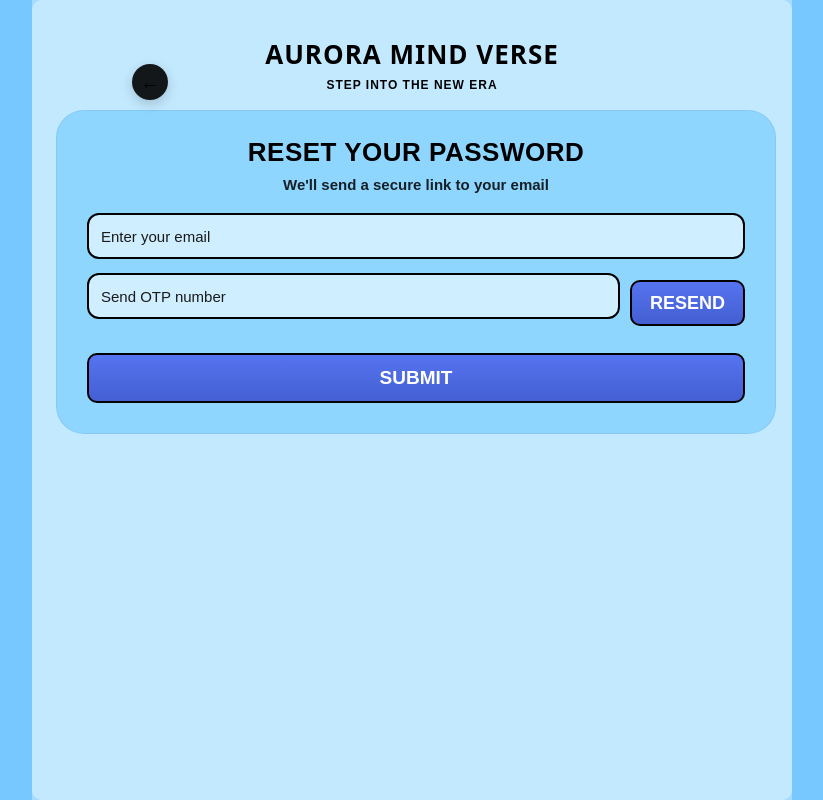
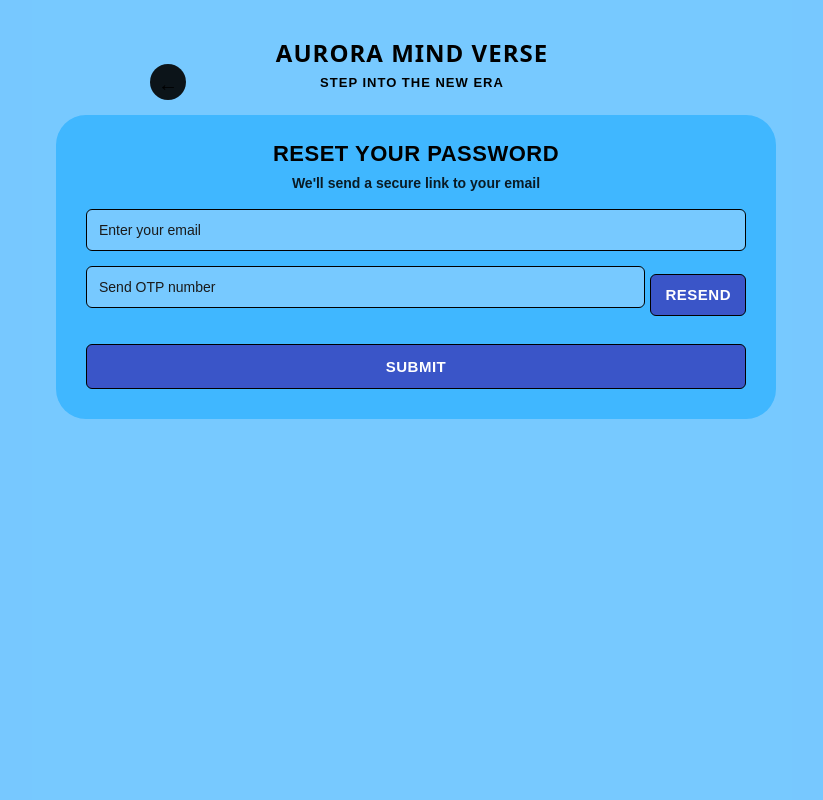
Before and after one commit to Khabir-rusyaidi/aurora-mindverse, a Next.js app: page /forgot-password in a window 1280 px wide. Shown: the whole page, without its empty margins (228-1051 px from the left). Built offline with nearby package versions, Linux system fonts and the light colour scheme.

Commit message:
adjust spacing between otp input and resend button

```diff
--- a/app/globals.css
+++ b/app/globals.css
@@ -988,3 +988,129 @@ body {
 
 /* 9) Kill any lingering shadows from global styles */
 * { text-shadow: none !important; }
+/* === FINAL PERFECT MATCH – Aurora Mind Verse Forgot Password === */
+
+/* 1. Background colors */
+.fp-root {
+  background: #77c9ff !important; /* outer light blue */
+}
+
+.fp-column {
+  background: #77c9ff !important; /* same tone for clean background */
+  box-shadow: none !important;
+  border-radius: 0 !important;
+}
+
+.fp-card {
+  background: #40b7ff !important; /* bright mid-blue card */
+  border-radius: 30px !important;
+  box-shadow: none !important;
+  border: none !important;
+}
+
+/* 2. Back arrow (remove circle) */
+.fp-back {
+  margin-left: 40px !important;
+  margin-bottom: 10px !important;
+}
+
+.fp-arrow {
+  font-size: 20px !important;
+  color: #000 !important;
+  font-weight: 400 !important;
+  background: none !important;
+  border: none !important;
+  display: inline-block;
+  transform: translateY(2px); /* vertically centered like ref */
+}
+
+/* 3. Brand and tagline */
+.fp-brand {
+  color: #000 !important;
+  font-size: 24px !important;
+  font-weight: 700 !important;
+  letter-spacing: 1px !important;
+  text-align: center !important;
+}
+
+.fp-tagline {
+  color: #000 !important;
+  font-size: 13px !important;
+  text-align: center !important;
+  margin-bottom: 25px !important;
+}
+
+/* 4. Card content text */
+.fp-title {
+  color: #000 !important;
+  font-size: 22px !important;
+  font-weight: 700 !important;
+  text-align: center !important;
+  margin-bottom: 5px !important;
+}
+
+.fp-sub {
+  color: #000 !important;
+  font-size: 14px !important;
+  text-align: center !important;
+  margin-bottom: 18px !important;
+}
+
+/* 5. Inputs (exact match) */
+.fp-input {
+  width: 100%;
+  background: #77c9ff !important;
+  border: 1px solid #000 !important;
+  border-radius: 6px !important;
+  height: 42px !important;
+  outline: none;
+  color: #000 !important;
+  font-size: 14px !important;
+  margin-bottom: 15px !important;
+  box-shadow: none !important;
+}
+
+/* 6. OTP + Resend layout */
+.fp-row {
+  display: flex;
+  gap: 5px !important;
+  width: 100%;
+  margin-bottom: 15px !important;
+}
+
+.fp-resend {
+  height: 42px !important;
+  background: #3a55c8 !important;
+  color: #fff !important;
+  font-weight: 700 !important;
+  font-size: 15px !important;
+  border: 1px solid #000 !important;
+  border-radius: 6px !important;
+  padding: 0 14px !important;
+  box-shadow: none !important;
+  letter-spacing: 0.5px !important;
+}
+
+.fp-resend:hover {
+  background: #3a55c8 !important;
+}
+
+/* 7. Submit button */
+.fp-submit {
+  background: #3a55c8 !important;
+  color: #fff !important;
+  border: 1px solid #000 !important;
+  border-radius: 6px !important;
+  font-weight: 700 !important;
+  width: 100%;
+  height: 45px !important;
+  font-size: 15px !important;
+  letter-spacing: 0.5px !important;
+  box-shadow: none !important;
+}
+
+/* 8. Remove all shadows globally */
+* {
+  box-shadow: none !important;
+  text-shadow: none !important;
+}
```
